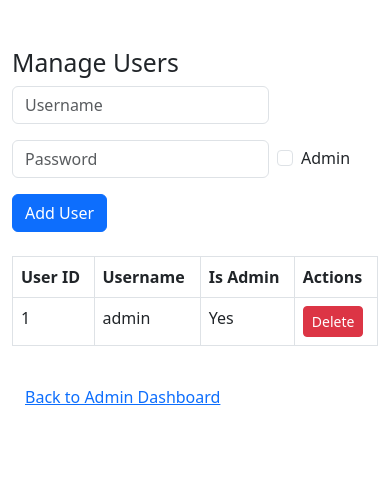
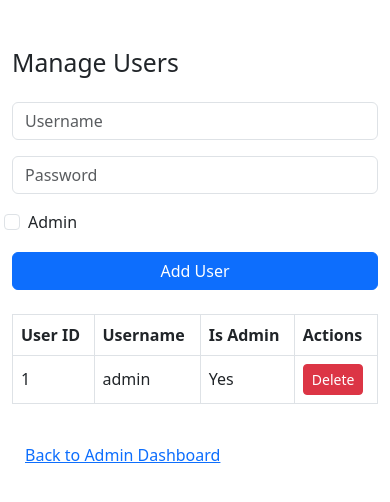
Before and after one commit to Manju050/foodTracking, a Flask app: page /admin/users in a window 390 px wide. Shown: the top 502 px of the page. Run offline with Flask 3, Linux system fonts and the light colour scheme; a user stored in the database is signed in.

Commit message:
mobile respnosive test

```diff
--- a/templates/add_item.html
+++ b/templates/add_item.html
@@ -5,6 +5,10 @@
   <title>Add New Item</title>
   <link href="https://cdn.jsdelivr.net/npm/bootstrap@5.3.0/dist/css/bootstrap.min.css" rel="stylesheet" />
   <link href="https://cdn.jsdelivr.net/npm/bootstrap-icons@1.10.5/font/bootstrap-icons.css" rel="stylesheet" />
+  <meta name="viewport" content="width=device-width, initial-scale=1.0">
+<link href="https://cdn.jsdelivr.net/npm/bootstrap@5.3.0/dist/css/bootstrap.min.css" rel="stylesheet">
+<script src="https://cdn.jsdelivr.net/npm/bootstrap@5.3.0/dist/js/bootstrap.bundle.min.js"></script>
+
 </head>
 <body>
   <div class="container my-5">
--- a/templates/admin_dashboard.html
+++ b/templates/admin_dashboard.html
@@ -3,6 +3,10 @@
 <head>
   <meta charset="UTF-8" />
   <title>Admin Dashboard - Prasadam Tracker</title>
+<meta name="viewport" content="width=device-width, initial-scale=1.0">
+<link href="https://cdn.jsdelivr.net/npm/bootstrap@5.3.0/dist/css/bootstrap.min.css" rel="stylesheet">
+<script src="https://cdn.jsdelivr.net/npm/bootstrap@5.3.0/dist/js/bootstrap.bundle.min.js"></script>
+
   <link href="https://cdn.jsdelivr.net/npm/bootstrap@5.3.0/dist/css/bootstrap.min.css" rel="stylesheet" />
   <link href="https://cdn.jsdelivr.net/npm/bootstrap-icons@1.10.5/font/bootstrap-icons.css" rel="stylesheet" />
   <style>
--- a/templates/dashboard.html
+++ b/templates/dashboard.html
@@ -8,6 +8,10 @@
   <title>Counter Dashboard</title>
   <link href="https://cdn.jsdelivr.net/npm/bootstrap@5.3.0/dist/css/bootstrap.min.css" rel="stylesheet" />
   <link href="https://cdn.jsdelivr.net/npm/bootstrap-icons@1.10.5/font/bootstrap-icons.css" rel="stylesheet" />
+  <meta name="viewport" content="width=device-width, initial-scale=1.0">
+<link href="https://cdn.jsdelivr.net/npm/bootstrap@5.3.0/dist/css/bootstrap.min.css" rel="stylesheet">
+<script src="https://cdn.jsdelivr.net/npm/bootstrap@5.3.0/dist/js/bootstrap.bundle.min.js"></script>
+
 </head>
 
 {% if no_active_session %}
--- a/templates/initial_prepared.html
+++ b/templates/initial_prepared.html
@@ -3,6 +3,8 @@
 <head>
   <meta charset="UTF-8" />
   <title>Initial Prepared Session</title>
+  <meta name="viewport" content="width=device-width, initial-scale=1.0">
+
   <link href="https://cdn.jsdelivr.net/npm/bootstrap@5.3.0/dist/css/bootstrap.min.css" rel="stylesheet" />
   <style>
     .active-session {
--- a/templates/login.html
+++ b/templates/login.html
@@ -4,6 +4,10 @@
   <meta charset="UTF-8" />
   <title>Login - Prasadam Tracker</title>
   <link href="https://cdn.jsdelivr.net/npm/bootstrap@5.3.0/dist/css/bootstrap.min.css" rel="stylesheet" />
+  <meta name="viewport" content="width=device-width, initial-scale=1.0">
+<link href="https://cdn.jsdelivr.net/npm/bootstrap@5.3.0/dist/css/bootstrap.min.css" rel="stylesheet">
+<script src="https://cdn.jsdelivr.net/npm/bootstrap@5.3.0/dist/js/bootstrap.bundle.min.js"></script>
+
 </head>
 <body>
   <div class="container my-5">
--- a/templates/manage_counters.html
+++ b/templates/manage_counters.html
@@ -3,6 +3,8 @@
 <head>
   <meta charset="UTF-8" />
   <title>Manage Counters - Admin Dashboard</title>
+  <meta name="viewport" content="width=device-width, initial-scale=1.0">
+
   <link href="https://cdn.jsdelivr.net/npm/bootstrap@5.3.0/dist/css/bootstrap.min.css" rel="stylesheet" />
   <link href="https://cdn.jsdelivr.net/npm/bootstrap-icons@1.10.5/font/bootstrap-icons.css" rel="stylesheet" />
 </head>
--- a/templates/manage_session_items.html
+++ b/templates/manage_session_items.html
@@ -3,6 +3,10 @@
 <head>
   <meta charset="UTF-8" />
   <title>Manage Session Items - {{ session.session_name }}</title>
+<meta name="viewport" content="width=device-width, initial-scale=1.0">
+<link href="https://cdn.jsdelivr.net/npm/bootstrap@5.3.0/dist/css/bootstrap.min.css" rel="stylesheet">
+<script src="https://cdn.jsdelivr.net/npm/bootstrap@5.3.0/dist/js/bootstrap.bundle.min.js"></script>
+
   <link href="https://cdn.jsdelivr.net/npm/bootstrap@5.3.0/dist/css/bootstrap.min.css" rel="stylesheet" />
   <form method="post" action="{{ url_for('delete_session', session_id=session.id) }}" onsubmit="return confirm('Are you sure you want to delete this session and all its items?');">
     <button type="submit" class="btn btn-danger mb-4">Delete This Session</button>
--- a/templates/manage_users.html
+++ b/templates/manage_users.html
@@ -3,30 +3,32 @@
 <head>
   <meta charset="UTF-8" />
   <title>Manage Users - Admin Dashboard</title>
+  <meta name="viewport" content="width=device-width, initial-scale=1" />
   <link href="https://cdn.jsdelivr.net/npm/bootstrap@5.3.0/dist/css/bootstrap.min.css" rel="stylesheet" />
 </head>
 <body>
   <div class="container my-5">
-    <h2>Manage Users</h2>
+    <h2 class="mb-4">Manage Users</h2>
     <form method="post" class="mb-4">
       <div class="row g-3 align-items-center">
-        <div class="col-auto">
+        <div class="col-12 col-md-auto">
           <input type="text" name="username" placeholder="Username" required class="form-control" />
         </div>
-        <div class="col-auto">
+        <div class="col-12 col-md-auto">
           <input type="password" name="password" placeholder="Password" required class="form-control" />
         </div>
-        <div class="col-auto form-check">
+        <div class="col-12 col-md-auto form-check">
           <input type="checkbox" name="is_admin" id="is_admin" class="form-check-input" />
           <label for="is_admin" class="form-check-label">Admin</label>
         </div>
-        <div class="col-auto">
-          <button type="submit" class="btn btn-primary">Add User</button>
+        <div class="col-12 col-md-auto">
+          <button type="submit" class="btn btn-primary w-100">Add User</button>
         </div>
       </div>
     </form>
 
-    <table class="table table-bordered">
+    <div class="table-responsive">
+      <table class="table table-bordered align-middle">
         <thead>
           <tr>
             <th>User ID</th>
@@ -50,6 +52,7 @@
           {% endfor %}
         </tbody>
       </table>
+    </div>
     <a href="{{ url_for('admin_dashboard') }}" class="btn btn-link mt-3">Back to Admin Dashboard</a>
   </div>
 <script src="https://cdn.jsdelivr.net/npm/bootstrap@5.3.0/dist/js/bootstrap.bundle.min.js"></script>
--- a/templates/previous_sessions.html
+++ b/templates/previous_sessions.html
@@ -5,6 +5,10 @@
   <title>Feeding Sessions History</title>
   <link href="https://cdn.jsdelivr.net/npm/bootstrap@5.3.0/dist/css/bootstrap.min.css" rel="stylesheet" />
   <link href="https://cdn.jsdelivr.net/npm/bootstrap-icons@1.10.5/font/bootstrap-icons.css" rel="stylesheet" />
+  <meta name="viewport" content="width=device-width, initial-scale=1.0">
+<link href="https://cdn.jsdelivr.net/npm/bootstrap@5.3.0/dist/css/bootstrap.min.css" rel="stylesheet">
+<script src="https://cdn.jsdelivr.net/npm/bootstrap@5.3.0/dist/js/bootstrap.bundle.min.js"></script>
+
 </head>
 <body>
 <div class="container my-5">
--- a/templates/select_session.html
+++ b/templates/select_session.html
@@ -4,6 +4,10 @@
   <meta charset="UTF-8" />
   <title>Select Session - Prasadam Tracker</title>
   <link href="https://cdn.jsdelivr.net/npm/bootstrap@5.3.0/dist/css/bootstrap.min.css" rel="stylesheet" />
+  <meta name="viewport" content="width=device-width, initial-scale=1.0">
+<link href="https://cdn.jsdelivr.net/npm/bootstrap@5.3.0/dist/css/bootstrap.min.css" rel="stylesheet">
+<script src="https://cdn.jsdelivr.net/npm/bootstrap@5.3.0/dist/js/bootstrap.bundle.min.js"></script>
+
 </head>
 <body>
   <div class="container my-5">
```
Lines whose indentation alone changed are shown as unchanged.
